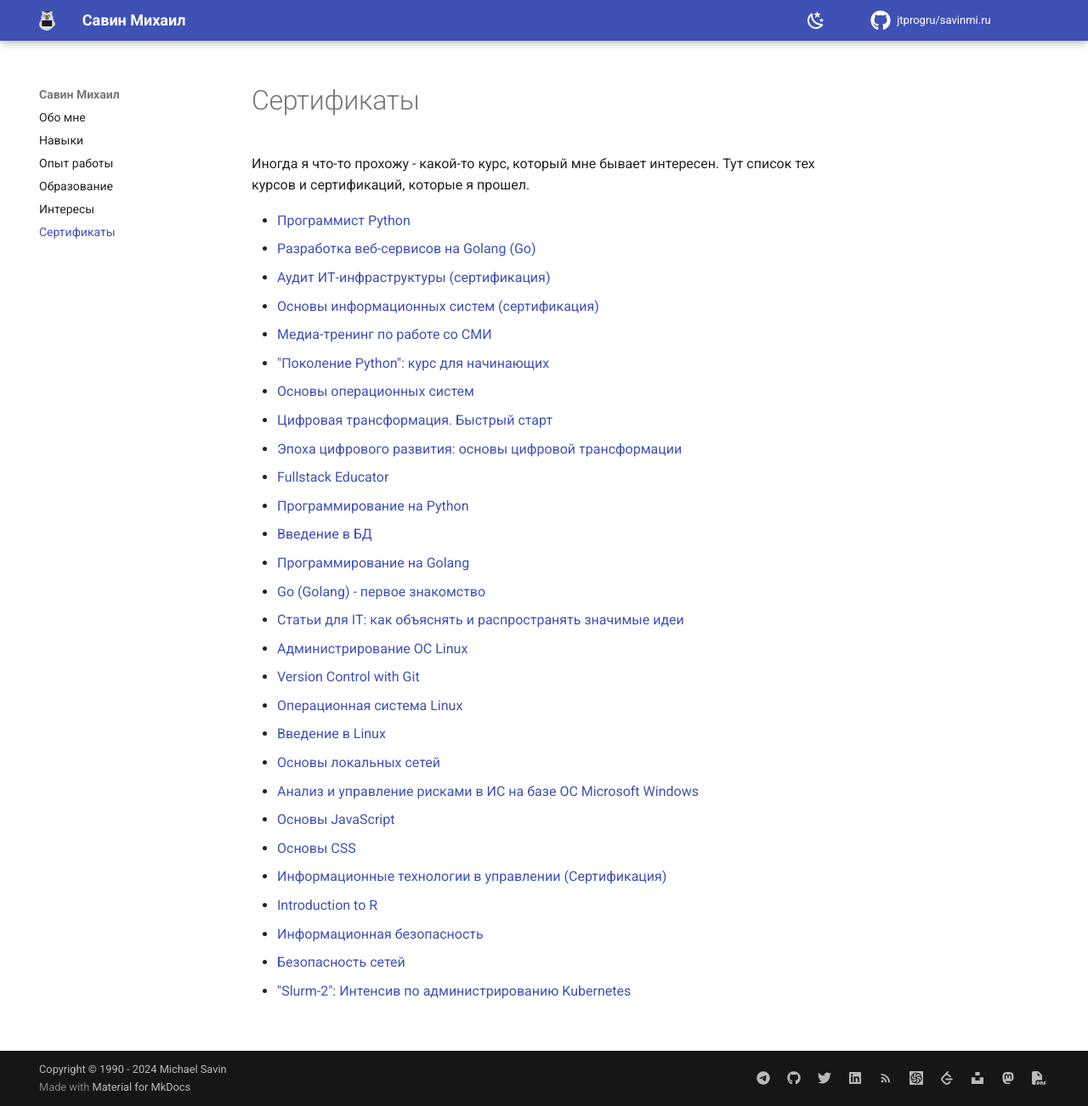
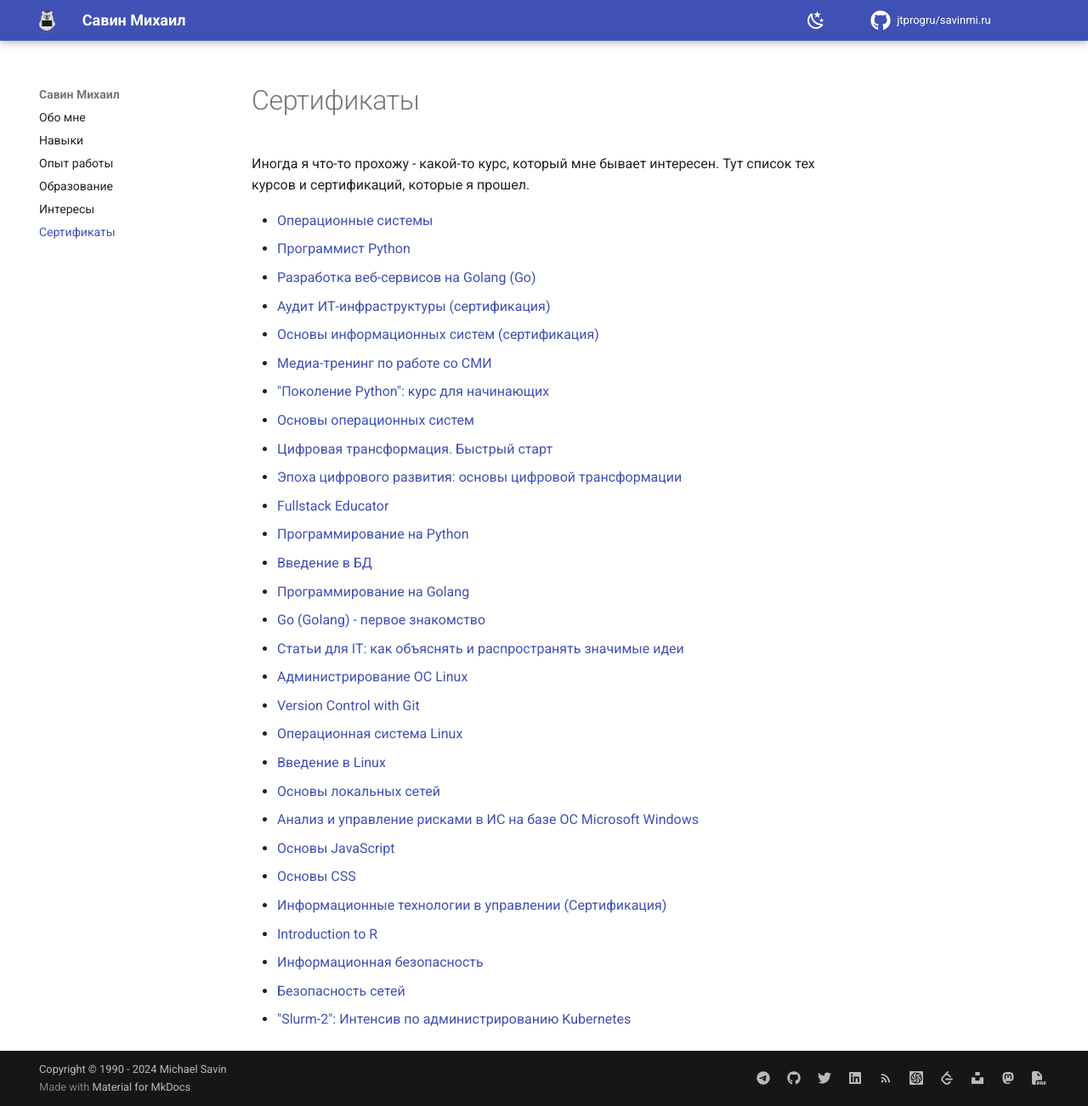
Before and after one commit to jtprogru/savinmi.ru, an MkDocs documentation site: the page built from docs/awards.md, in a window 1280 px wide and 1302 px high. Shown: the whole window at 85% size. Built offline with MkDocs 1.6.1 and Material for MkDocs 9.7.7, drawn with Linux system fonts in a browser that asks for light colours; comment, search, counter and statistics services are not loaded.

Commit message:
Update awards.md
Добавил новый сертификат

Signed-off-by: Mikhail Savin <8199112+jtprogru@users.noreply.github.com>

```diff
--- a/docs/awards.md
+++ b/docs/awards.md
@@ -2,6 +2,7 @@
 
 Иногда я что-то прохожу - какой-то курс, который мне бывает интересен. Тут список тех курсов и сертификаций, которые я прошел.
 
+- [Операционные системы](https://stepik.org/cert/2479651)
 - [Программист Python](assets/pdf/Python-University-2035.pdf)
 - [Разработка веб-сервисов на Golang (Go)](https://stepik.org/course/187490)
 - [Аудит ИТ-инфраструктуры (сертификация)](https://intuit.ru/verifydiplomas/101644682)
```
